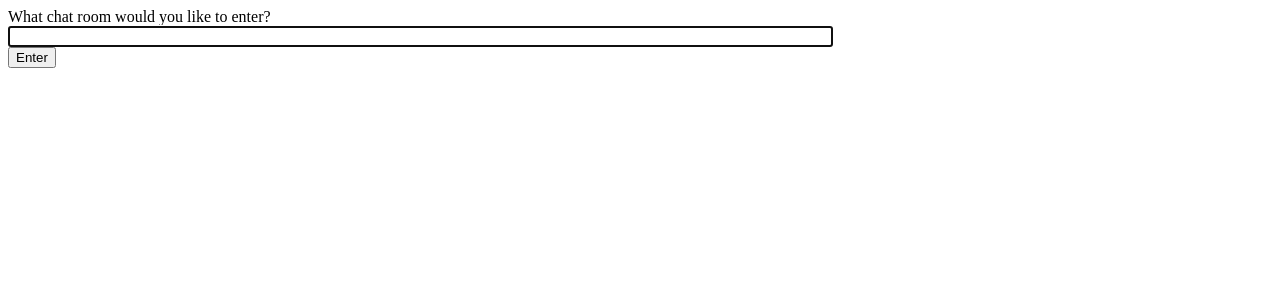
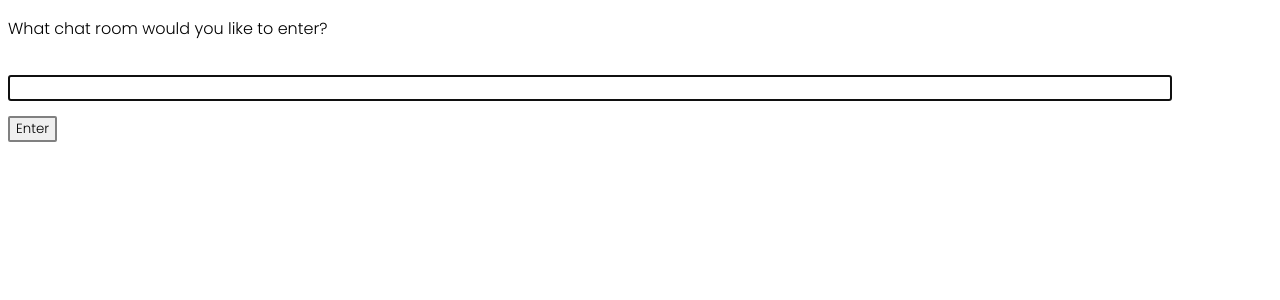
Before and after one commit to anantKC/dj-chat-app, a Django app: page /chat/ in a window 1280 px wide. Shown: the top 300 px of the page. Run offline with Django 3.2, Linux system fonts and the light colour scheme; some libraries are stand-ins or nearby versions.

Commit message:
added some css

```diff
--- a/mysite/settings.py
+++ b/mysite/settings.py
@@ -116,19 +116,20 @@ AUTH_PASSWORD_VALIDATORS = [
 
 LANGUAGE_CODE = 'en-us'
 
-TIME_ZONE = 'UTC'
+TIME_ZONE = 'Asia/Kathmandu'
 
 USE_I18N = True
 
 USE_L10N = True
 
-USE_TZ = True
+USE_TZ = False
 
 
 # Static files (CSS, JavaScript, Images)
 # https://docs.djangoproject.com/en/3.2/howto/static-files/
 
 STATIC_URL = '/static/'
+STATICFILES_DIRS = [BASE_DIR/'static']
 
 # Default primary key field type
 # https://docs.djangoproject.com/en/3.2/ref/settings/#default-auto-field
--- /dev/null
+++ b/static/main.css
@@ -0,0 +1,46 @@
+@import url('https://fonts.googleapis.com/css2?family=Poppins:ital,wght@0,100;0,200;0,300;1,100;1,200&display=swap');
+body{
+    background-color:white;
+}
+
+#room-name-submit{
+    margin-top: 15px;
+}
+
+.lead{
+    font-family: 'Poppins', sans-serif;
+}
+#room-name-input{
+    font-family: 'Poppins', sans-serif;
+
+}
+
+#room-name-submit{
+    border: 2px solid gray;
+    border-radius:2px;
+    font-family: 'Poppins', sans-serif;
+
+}
+
+#room-name-submit:hover{
+    background-color:green;
+    color: white;
+
+}
+
+#chat-log,#chat-message-input{
+    font-family: 'Poppins', sans-serif;
+
+}
+
+#chat-message-submit{
+    margin-top: 15px;
+    border: 2px solid gray;
+    border-radius: 2px;
+    font-family: 'Poppins', sans-serif;
+}
+
+#chat-message-submit:hover{
+    background-color:green;
+    color: white;
+}
--- a/templates/index.html
+++ b/templates/index.html
@@ -1,15 +1,20 @@
 <!-- chat/templates/chat/index.html -->
+{% load static %}
 <!DOCTYPE html>
 <html>
 <head>
     <meta charset="utf-8"/>
     <title>Chat Rooms</title>
+    <link rel="stylesheet" href = {% static 'main.css' %}
+    <link rel="stylesheet" href="https://maxcdn.bootstrapcdn.com/bootstrap/3.4.1/css/bootstrap.min.css">
 </head>
 <body>
-    What chat room would you like to enter?<br>
-    <input id="room-name-input" type="text" size="100"><br>
-    <input id="room-name-submit" type="button" value="Enter">
+    <div class="container-fluid">
+        <p class="lead">What chat room would you like to enter?</p><br>
+        <input id="room-name-input" type="text" size="100"><br>
+        <button type="button" id = "room-name-submit" class="btn btn-outline-danger">Enter</button>
 
+    </div>
     <script>
         document.querySelector('#room-name-input').focus();
         document.querySelector('#room-name-input').onkeyup = function(e) {
@@ -23,5 +28,11 @@
             window.location.pathname = '/chat/' + roomName + '/';
         };
     </script>
+
+    <!-- jQuery library -->
+    <script src="https://ajax.googleapis.com/ajax/libs/jquery/3.5.1/jquery.min.js"></script>
+
+    <!-- Latest compiled JavaScript -->
+    <script src="https://maxcdn.bootstrapcdn.com/bootstrap/3.4.1/js/bootstrap.min.js"></script>
 </body>
 </html>
--- a/templates/room.html
+++ b/templates/room.html
@@ -1,8 +1,10 @@
+{% load static %}
 <!DOCTYPE html>
 <html>
 <head>
     <meta charset="utf-8"/>
     <title>Chat Room</title>
+    <link rel="stylesheet" href = {% static 'main.css' %}
 </head>
 <body>
     <textarea id="chat-log" cols="100" rows="20"></textarea><br>
```
